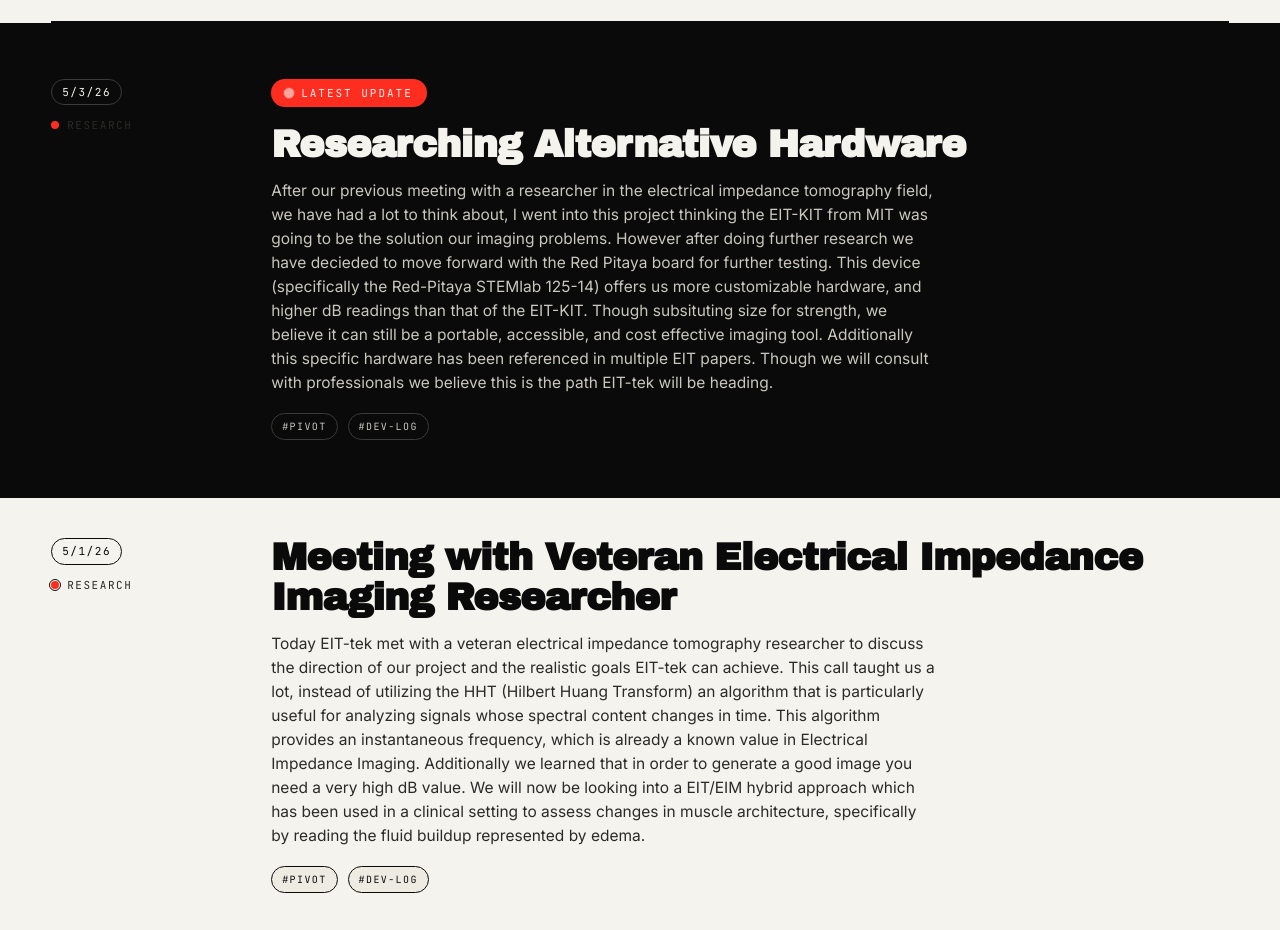
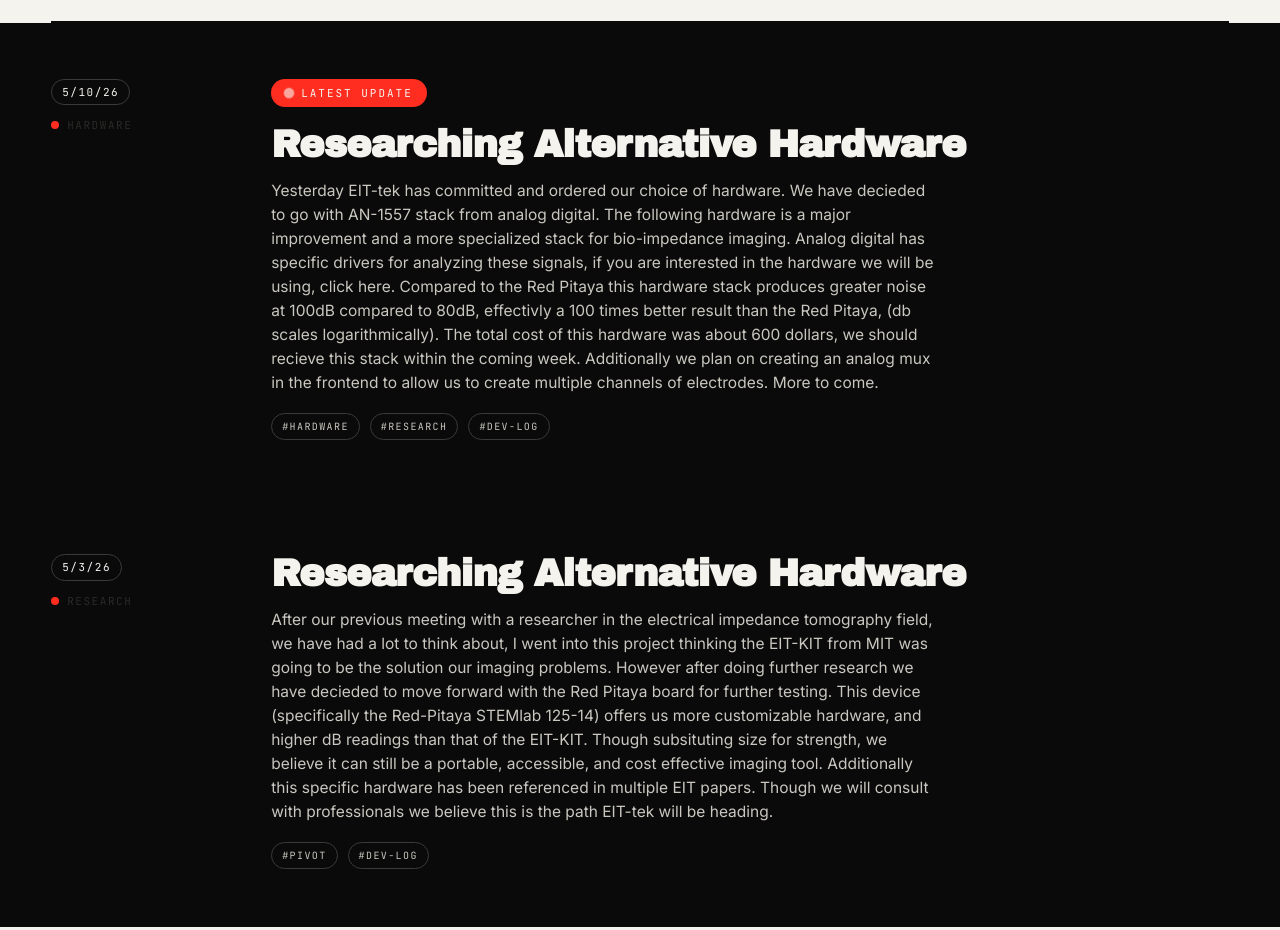
Before and after one commit to austinjames95/eit-tek-web, a website built with Vite: page updates.html in a window 1280 px wide. Shown: the part 807-1737 px from the top of the page. Built offline with nearby package versions, Linux system fonts and the light colour scheme.

Commit message:
devlog 5/10/26

```diff
--- a/updates.html
+++ b/updates.html
@@ -68,11 +68,33 @@
     <div class="log" id="log">
       <article class="entry featured" data-cat="research" data-phase="S1">
         <div class="entry-meta">
+          <span class="phase-tag">5/10/26</span>
+          <span class="cat-tag" data-cat="research">Hardware</span>
+        </div>
+        <div class="entry-body">
+          <span class="now-pill">Latest update</span>
+          <h3>Researching Alternative Hardware </h3>
+          <p>
+            Yesterday EIT-tek has committed and ordered our choice of hardware. We have decieded to go with AN-1557 stack from
+            analog digital. The following hardware is a major improvement and a more specialized stack for bio-impedance imaging.
+            Analog digital has specific drivers for analyzing these signals, if you are interested in the hardware we will be
+            using, click <a href="https://www.analog.com/en/resources/app-notes/an-1557.html">here</a>. Compared to the Red Pitaya this hardware stack
+            produces greater noise at 100dB compared to 80dB, effectivly a 100 times better result than the Red Pitaya,
+            (db scales logarithmically). The total cost of this hardware was about 600 dollars, we should recieve this stack within the coming week.
+            Additionally we plan on creating an analog mux in the frontend to allow us to create multiple channels of electrodes. More to come.
+          </p>
+          <div class="artifact">
+            <span>#hardware</span><span>#research</span><span>#dev-log</span>
+          </div>
+        </div>
+      </article>
+
+      <article class="entry featured" data-cat="research" data-phase="S1">
+        <div class="entry-meta">
           <span class="phase-tag">5/3/26</span>
           <span class="cat-tag" data-cat="research">Research</span>
         </div>
         <div class="entry-body">
-          <span class="now-pill">Latest update</span>
           <h3>Researching Alternative Hardware </h3>
           <p>
             After our previous meeting with a researcher in the electrical impedance tomography field, we have had a lot
```
